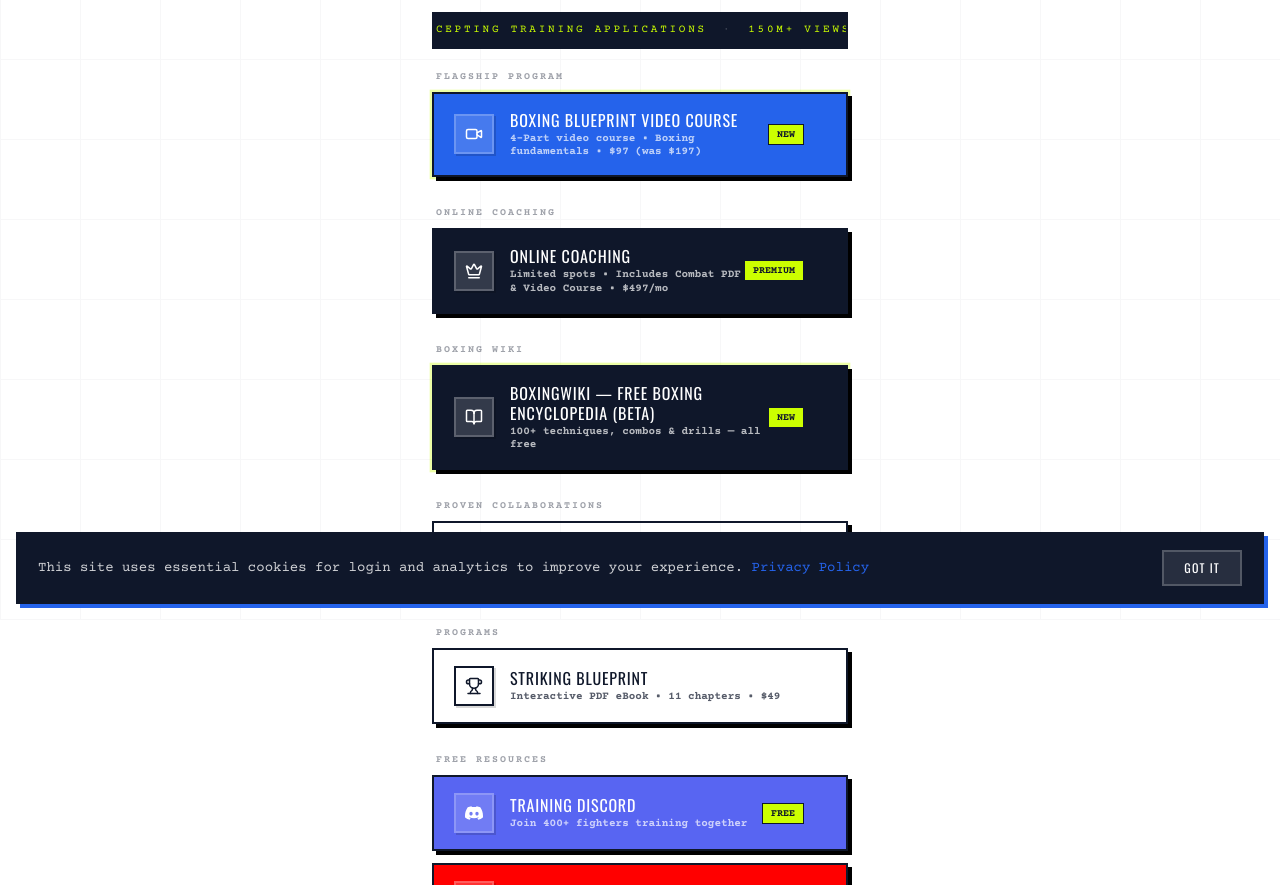
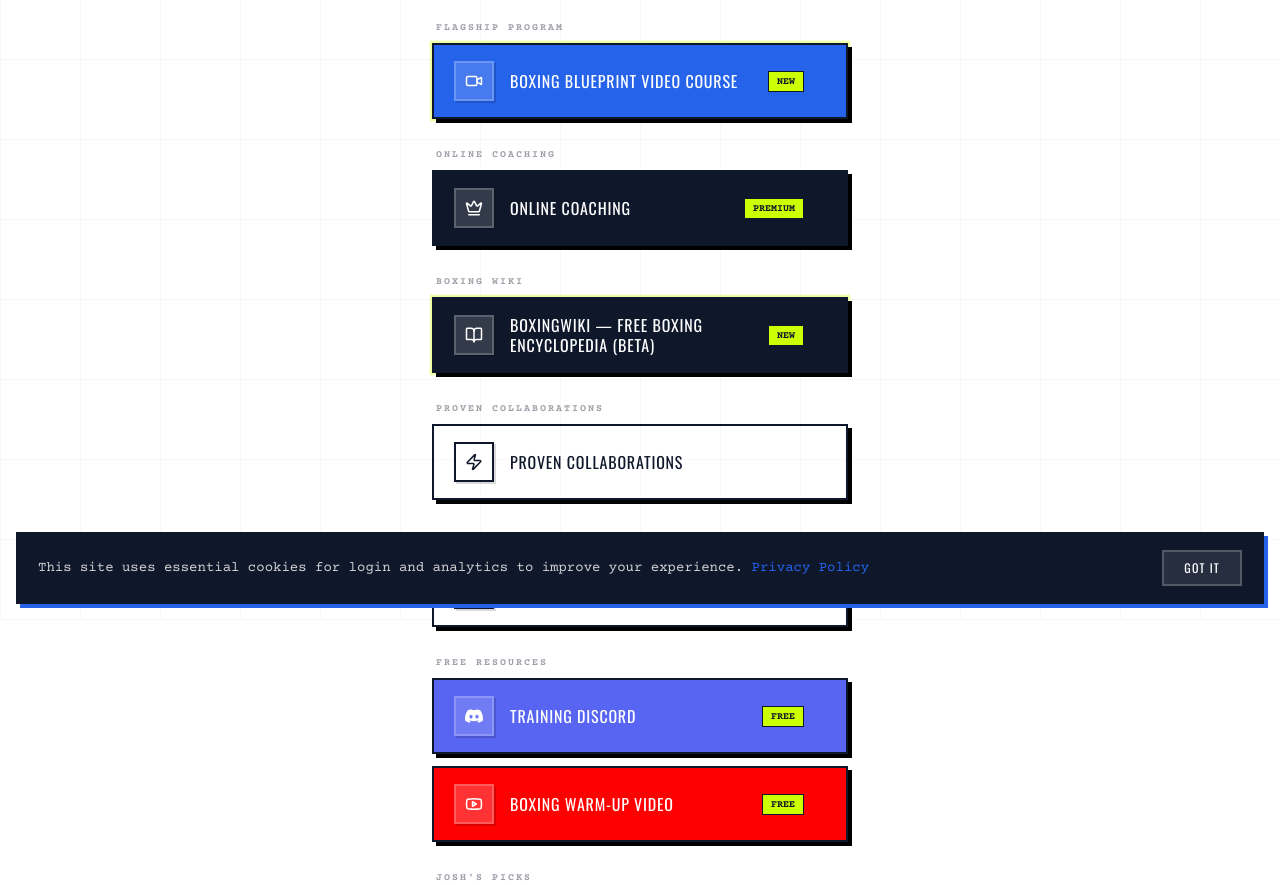
Before and after one commit to kaokien/coach-josh-official, a Next.js app: page /links in a window 1280 px wide. Shown: the part 180-1065 px from the top of the page. Built offline with nearby package versions, Linux system fonts and the light colour scheme.

Commit message:
feat(links): remove marquee banner and strip all link subtexts for cleaner layout

```diff
--- a/app/links/page.tsx
+++ b/app/links/page.tsx
@@ -253,22 +253,6 @@ export default function LinksPage() {
         animate="show"
         className="links-container relative z-10 w-full max-w-md px-4 py-6 space-y-3"
       >
-        {/* ─── STATUS STRIP — scrolling marquee (design spell: alive feel) ─── */}
-        <motion.div variants={item} className="w-full overflow-hidden border-2 border-[#0F172A] bg-[#0F172A] py-2">
-          <div className="flex whitespace-nowrap" style={{ animation: 'marquee 12s linear infinite' }}>
-            {[...Array(2)].map((_, i) => (
-              <span key={i} className="font-body text-[11px] text-[#CCFF00] uppercase tracking-[0.25em] flex items-center gap-4 px-4">
-                <Flame size={12} className="animate-pulse shrink-0" />
-                Now Accepting Training Applications
-                <span className="text-white/20">·</span>
-                150M+ Views
-                <span className="text-white/20">·</span>
-                6+ Years Coaching
-                <span className="text-white/20">·</span>
-              </span>
-            ))}
-          </div>
-        </motion.div>
 
         {/* ─── SECTION: FLAGSHIP PRODUCT (Above the fold) ─── */}
         <motion.div variants={item} className="pt-2">
@@ -278,7 +262,6 @@ export default function LinksPage() {
               href="https://coachjosh1.gumroad.com/l/opdee"
               variant="primary"
               icon={Video}
-              subtext="4-Part video course • Boxing fundamentals • $97 (was $197)"
               badge="New"
               featured
             >
@@ -295,7 +278,6 @@ export default function LinksPage() {
               href="https://form.typeform.com/to/kBg1xSHF"
               variant="dark"
               icon={Crown}
-              subtext="Limited spots • Includes Combat PDF & Video Course • $497/mo"
               badge="Premium"
             >
               Online Coaching
@@ -311,7 +293,6 @@ export default function LinksPage() {
               href="https://boxingwiki.org/?utm_source=coachjosh&utm_medium=link-in-bio&utm_campaign=free_resources"
               variant="dark"
               icon={BookOpen}
-              subtext="100+ techniques, combos & drills — all free"
               badge="New"
               featured
             >
@@ -328,7 +309,6 @@ export default function LinksPage() {
               href="/ugc"
               variant="outline"
               icon={Zap}
-              subtext="UGC Portfolio & Case Studies"
             >
               Proven Collaborations
             </LinkButton>
@@ -343,7 +323,6 @@ export default function LinksPage() {
               href="https://www.coachjoshofficial.com/#programs"
               variant="default"
               icon={Trophy}
-              subtext="Interactive PDF eBook • 11 chapters • $49"
             >
               Striking Blueprint
             </LinkButton>
@@ -358,7 +337,6 @@ export default function LinksPage() {
               href="https://discord.gg/Vhygw7DpVM"
               variant="discord"
               icon={DiscordIcon}
-              subtext="Join 400+ fighters training together"
               badge="Free"
             >
               Training Discord
@@ -368,7 +346,6 @@ export default function LinksPage() {
               href="https://www.youtube.com/watch?v=M4uyfBR7H1I"
               variant="youtube"
               icon={Youtube}
-              subtext="The Warm-Up Routine Champions Use"
               badge="Free"
             >
               Boxing Warm-Up Video
@@ -384,7 +361,6 @@ export default function LinksPage() {
               href="https://leadboxing.com/?utm_source=coachjosh&utm_medium=link-in-bio&utm_campaign=gear"
               variant="accent"
               icon={ShoppingBag}
-              subtext={'Code COACHJOSH → 15% off everything'}
               badge="Affiliate"
               featured
             >
@@ -395,7 +371,6 @@ export default function LinksPage() {
               href="https://www.dazn.com/en-US/welcome?app_clickref=1100lD9P4W3k&utm_source=affiliate&utm_medium=coachjoshofficial&utm_campaign=campaign&utm_term=term&utm_content=1100l430856%7C1100lD9P4W3k%7Ccoachjoshofficial&gad_source=7&dclid=CNXzutzHoJUDFZoQaAgdR6M9SA&fbclid=PAVERFWASpCIhleHRuA2FlbQIxMABzcnRjBmFwcF9pZA8xMjQwMjQ1NzQyODc0MTQAAadtAPE4RArIvFO_q-KicU-vXyQhOvzuZy0Tf_9C8tjT5PUA-Lz1yB1V_H7iHQ_aem_6A8bf0aPun89LhFt9_o_Hw"
               variant="dark"
               icon={Tv}
-              subtext="Stream live fights, replays & boxing events"
               badge="Affiliate"
             >
               DAZN — Watch Live Boxing
@@ -414,7 +389,6 @@ export default function LinksPage() {
               href="https://coachjoshboxing.com"
               variant="accent"
               icon={MapPin}
-              subtext="Hamden, CT • 55 Connolly Pkwy"
               noNewTab
             >
               Coach Josh Boxing Gym
```
